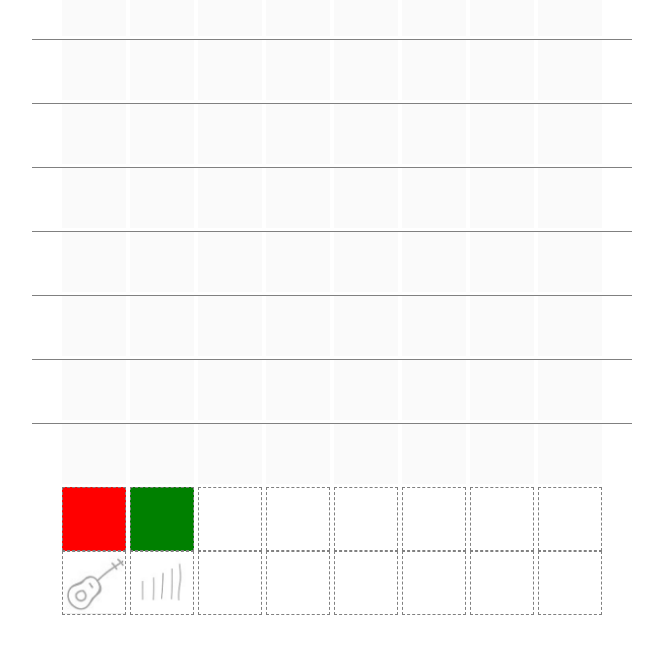
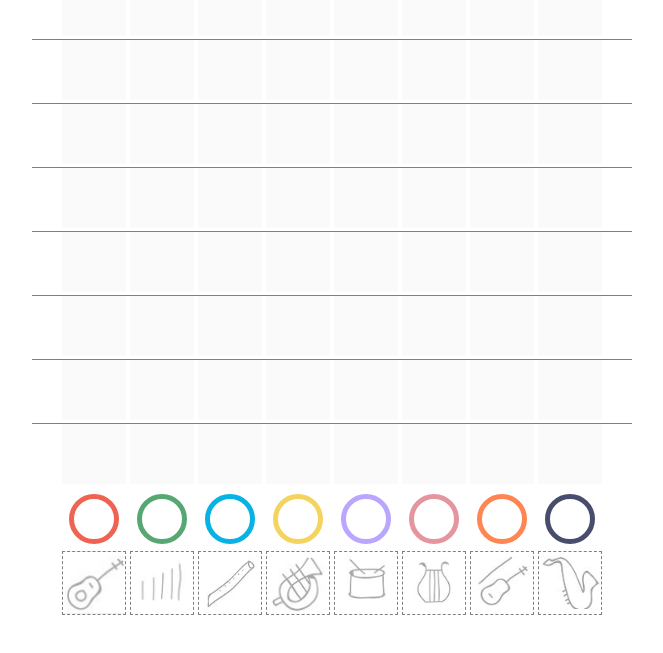
Before and after one commit to bpetar/paintone, a plain HTML site: page paintone.html in a window 1280 px wide. Shown: the part 89-742 px from the top of the page, without its empty margins (308-971 px from the left). Drawn offline with Linux system fonts and the light colour scheme.

Commit message:
adding icons instruments circles

```diff
--- a/css/main.css
+++ b/css/main.css
@@ -46,19 +46,92 @@
 .guitarPick {
   background: url('../media/guitar.png');
   background-size: contain;
+  background-position: center;
 }
 
 .xyloPick {
   background: url('../media/xylo.png');
   background-size: contain;
+  background-position: center;
 }
 
+.frulaPick {
+  background: url('../media/frula.png');
+  background-size: contain;
+  background-position: center;
+}
+
+.trombonePick {
+  background: url('../media/trombone.png');
+  background-size: contain;
+  background-position: center;
+}
+.drumsPick {
+  background: url('../media/drums.png');
+  background-size: contain;
+  background-position: center;
+}
+.harfPick {
+  background: url('../media/harf.png');
+  background-size: contain;
+  background-repeat: no-repeat;
+  background-position: center;
+}
+.violinPick {
+  background: url('../media/violin.png');
+  background-size: contain;
+  background-repeat: no-repeat;
+  background-position: center;
+}
+
+.saxPick {
+  background: url('../media/sax.png');
+  background-size: contain;
+  background-repeat: no-repeat;
+  background-position: center;
+}
+
+
 .redPick {
-  background: red;
+  color: #EE6352;
 }
 
 .greenPick {
-  background: green;
+  color: #57A773;
+}
+
+.bluePick {
+  color: #08B2E3;
+}
+
+.yellowPick {
+   color: #F4D35E;
+}
+
+.pinkPick {
+   color: #E4959E;
+}
+
+ .brownPick {
+   color: #BAA5FF;
+ }
+
+ .orangePick {
+  color: #FF8552;
+ }
+
+ .blackPick {
+  color: #484D6D;
+ }
+
+ .circle {
+      width: 50px;
+      height: 50px;
+      -webkit-border-radius: 25px;
+      -moz-border-radius: 25px;
+      border-radius: 25px;
+      border: 5px solid;
+      margin: 7px;
 }
 
 .mainHeader {
@@ -70,8 +143,8 @@
 }
 
 .playIcon {
-  width: 32px;
-  height: 64px;
+  width: 75px;
+  height: 50px;
   position: absolute;
   right: 10px;
   top: 0px;
--- a/paintone.html
+++ b/paintone.html
@@ -172,21 +172,21 @@
     </div>
 
     <div class="row colorRow" id="id-div-rowCol">
-      <div class="colorPick redPick" id="id-div-col0">
+      <div class="colorPick circle redPick" id="id-div-col0">
       </div>
-      <div class="colorPick greenPick" id="id-div-col1">
+      <div class="colorPick circle greenPick" id="id-div-col1">
       </div>
-      <div class="colorPick" id="id-div-col2">
+      <div class="colorPick circle bluePick" id="id-div-col2">
       </div>
-      <div class="colorPick" id="id-div-col3">
+      <div class="colorPick circle yellowPick" id="id-div-col3">
       </div>
-      <div class="colorPick" id="id-div-col4">
+      <div class="colorPick circle brownPick" id="id-div-col4">
       </div>
-      <div class="colorPick" id="id-div-col5">
+      <div class="colorPick circle pinkPick" id="id-div-col5">
       </div>
-      <div class="colorPick" id="id-div-col6">
+      <div class="colorPick circle orangePick" id="id-div-col6">
       </div>
-      <div class="colorPick" id="id-div-col7">
+      <div class="colorPick circle blackPick" id="id-div-col7">
       </div>
     </div>
 
@@ -195,17 +195,17 @@
       </div>
       <div class="instrumentPick xyloPick" id="id-div-ins1">
       </div>
-      <div class="instrumentPick" id="id-div-ins2">
+      <div class="instrumentPick frulaPick" id="id-div-ins2">
       </div>
-      <div class="instrumentPick" id="id-div-ins3">
+      <div class="instrumentPick trombonePick" id="id-div-ins3">
       </div>
-      <div class="instrumentPick" id="id-div-ins4">
+      <div class="instrumentPick drumsPick" id="id-div-ins4">
       </div>
-      <div class="instrumentPick" id="id-div-ins5">
+      <div class="instrumentPick harfPick" id="id-div-ins5">
       </div>
-      <div class="instrumentPick" id="id-div-ins6">
+      <div class="instrumentPick violinPick" id="id-div-ins6">
       </div>
-      <div class="instrumentPick" id="id-div-ins7">
+      <div class="instrumentPick saxPick" id="id-div-ins7">
       </div>
     </div>
 
```
Also changed, not shown: media/drums.png (added), media/frula.png (added), media/harf.png (added), media/play.png, media/sax.png (added), media/trombone.png (added), media/violin.png (added).
